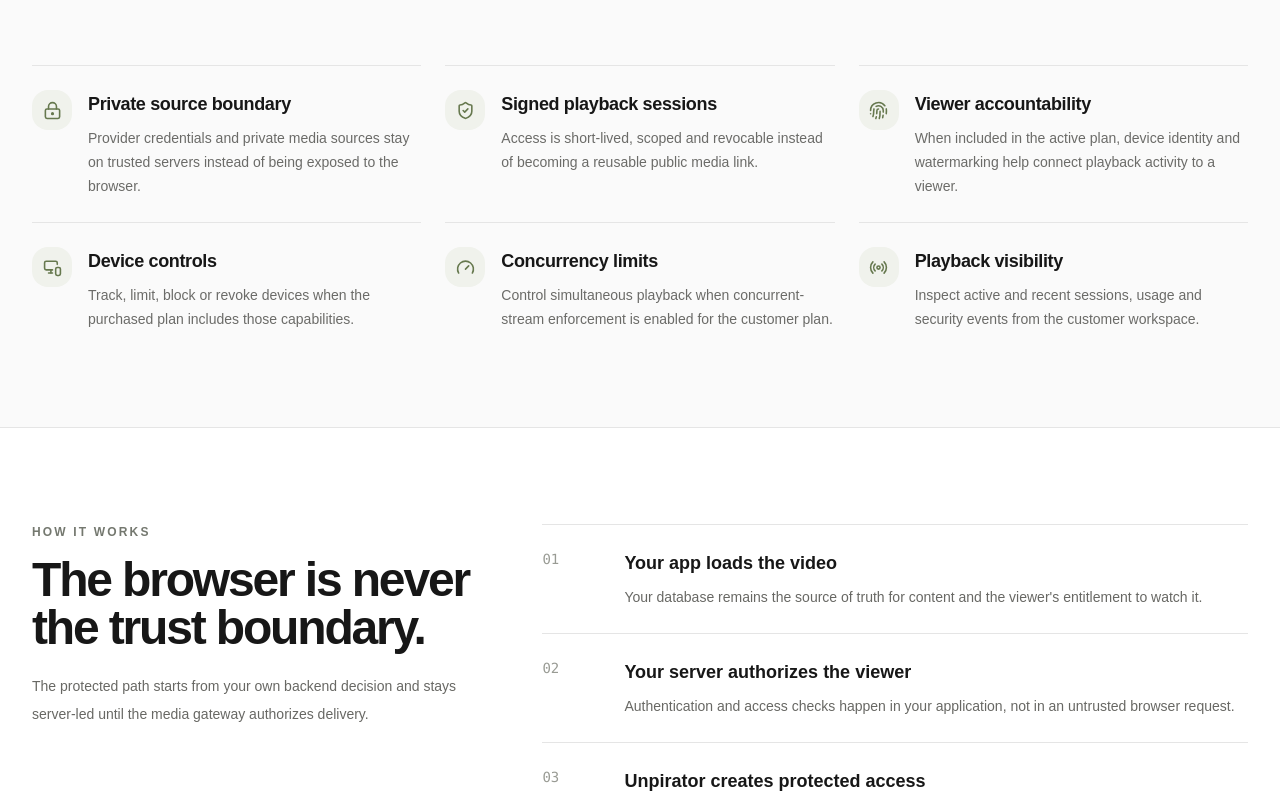
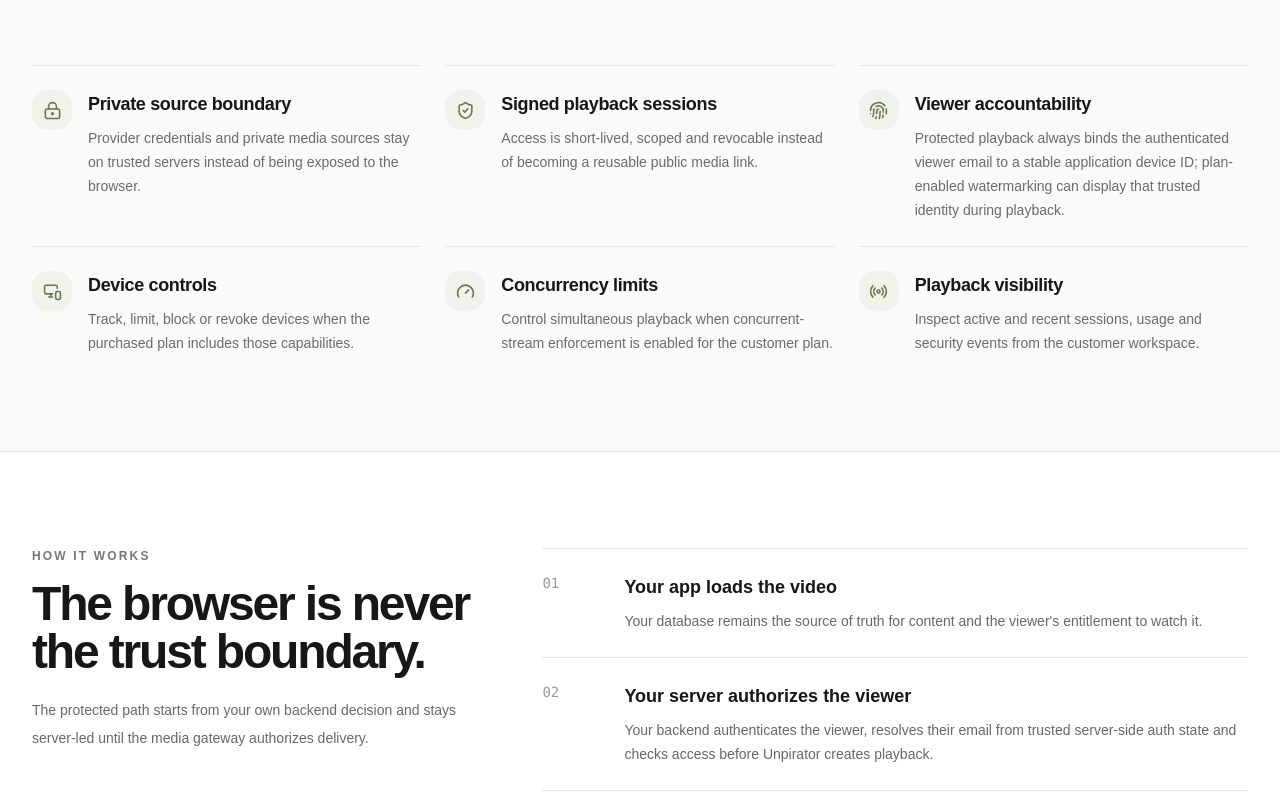
Before and after one commit to masharzy/theunpirator, a Next.js app in the folder apps/dashboard/: page /features in a window 1280 px wide. Shown: the part 800-1600 px from the top of the page. Built offline with nearby package versions, Linux system fonts and the light colour scheme; no server answers.

Commit message:
product: align viewer accountability with secure email identity

```diff
--- a/apps/dashboard/app/features/page.js
+++ b/apps/dashboard/app/features/page.js
@@ -27,7 +27,7 @@ const capabilities = [
   [
     Fingerprint,
     "Viewer accountability",
-    "When included in the active plan, device identity and watermarking help connect playback activity to a viewer.",
+    "Protected playback always binds the authenticated viewer email to a stable application device ID; plan-enabled watermarking can display that trusted identity during playback.",
   ],
   [
     MonitorSmartphone,
@@ -55,7 +55,7 @@ const flow = [
   [
     "02",
     "Your server authorizes the viewer",
-    "Authentication and access checks happen in your application, not in an untrusted browser request.",
+    "Your backend authenticates the viewer, resolves their email from trusted server-side auth state and checks access before Unpirator creates playback.",
   ],
   [
     "03",
```
